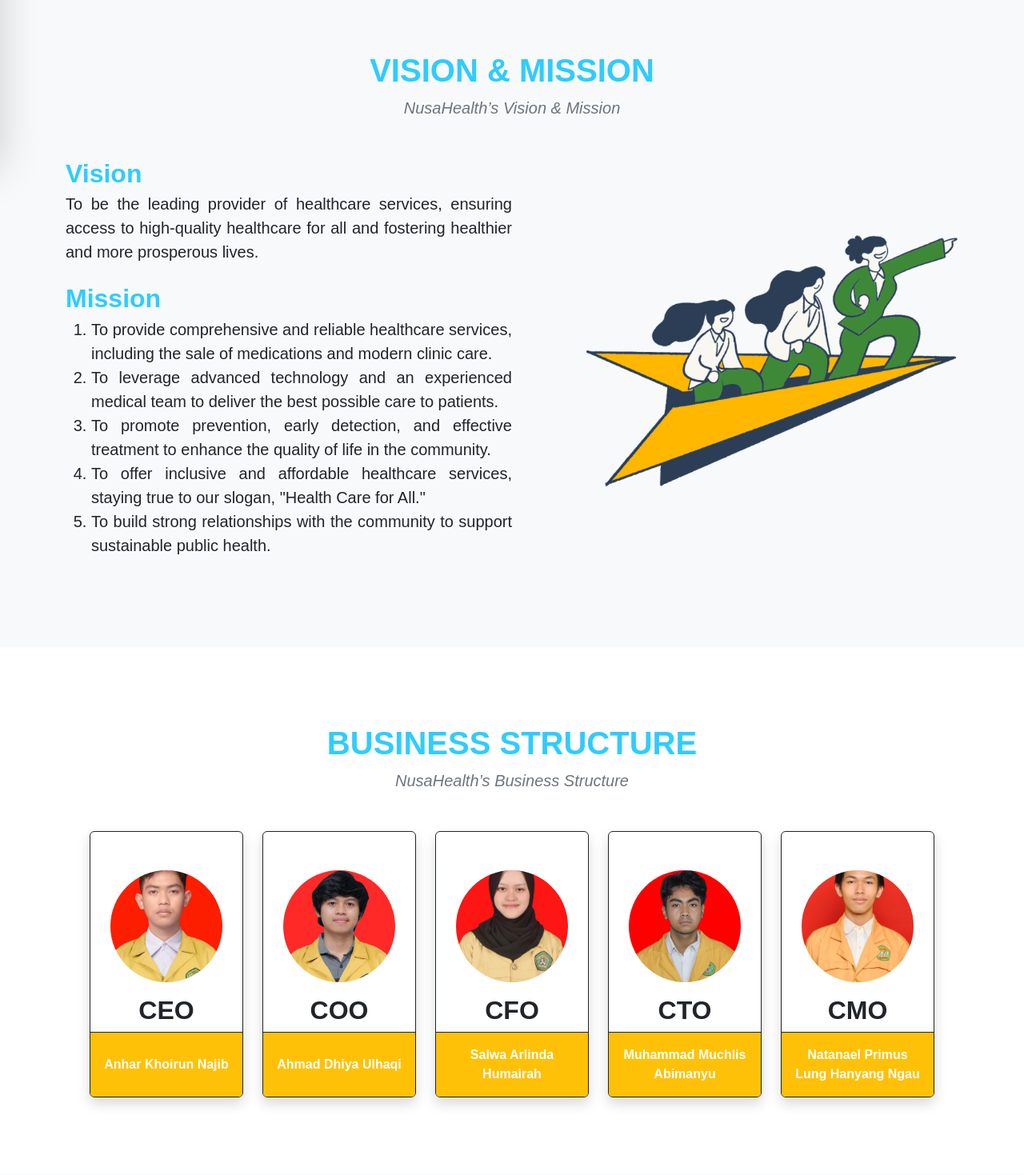
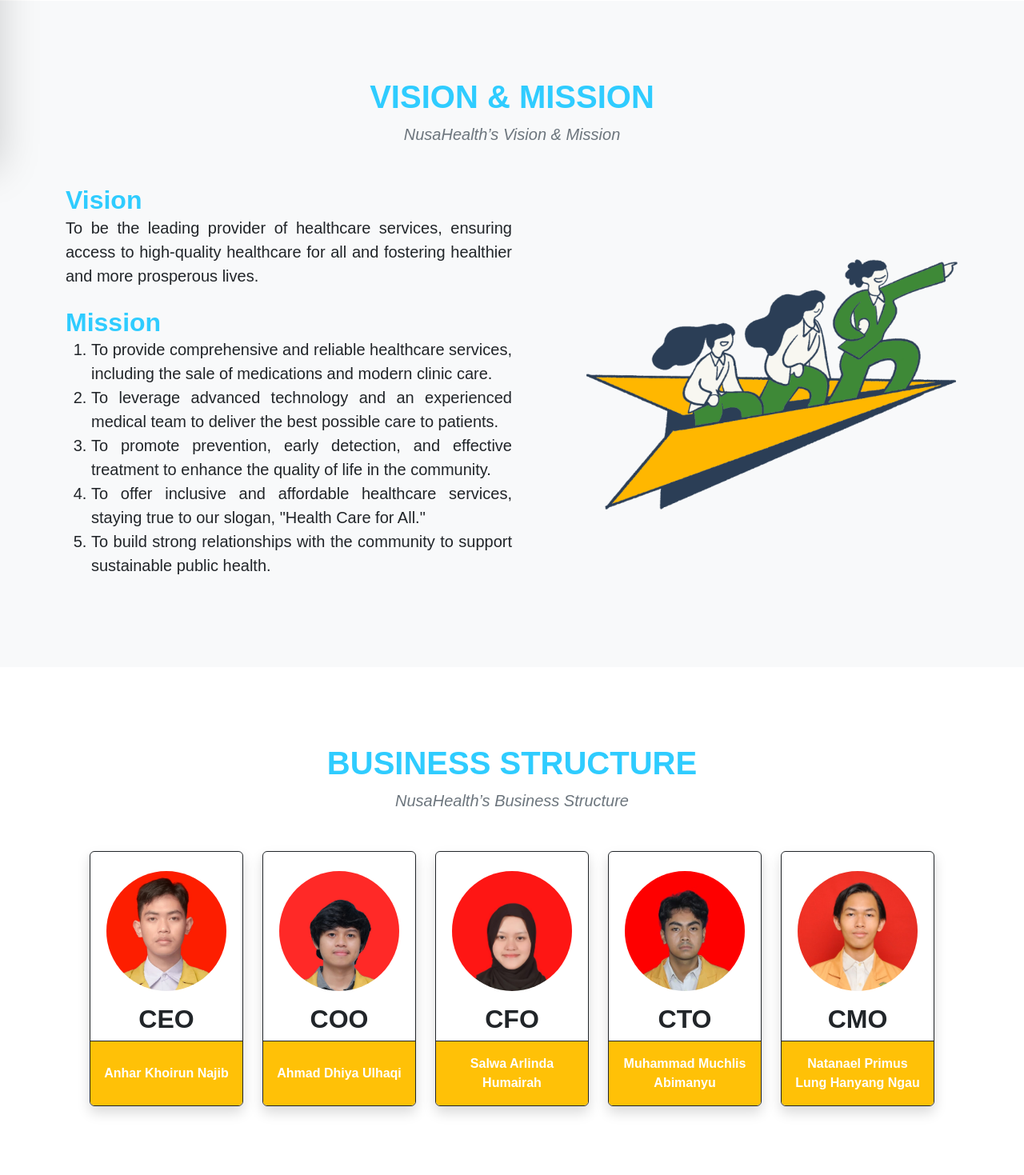
Before and after one commit to Anhar12/NusaHealth, a Django app: page /about in a window 1280 px wide. Shown: the part 605-2074 px from the top of the page at 80% size. Run offline with Django 5.2, Linux system fonts and the light colour scheme; data comes from the database, SQL or seed files in the repository; both versions use the stored data as it was after the commit; parts of the project's set-up code (start-up, migrations or seed data) failed here and were passed over; some libraries are stand-ins or nearby versions.

Commit message:
fix contact, about

```diff
--- a/NusaHealthCompany/NusaHealthApp/static/NusaHealthApp/css/custom.css
+++ b/NusaHealthCompany/NusaHealthApp/static/NusaHealthApp/css/custom.css
@@ -502,6 +502,15 @@
     scale: 1.025;
 }
 
+.pt-6 {
+    padding-top: 50px; /* Or any value you prefer */
+}
+
+.pt-7 {
+    padding-top: 7rem; /* Or any value you prefer */
+}
+
+
 @media only screen and (max-width: 768px) {
     #sidebar-mcu {
         position: fixed !important;
--- a/NusaHealthCompany/NusaHealthApp/templates/Dashboard/blogs-management.html
+++ b/NusaHealthCompany/NusaHealthApp/templates/Dashboard/blogs-management.html
@@ -37,12 +37,11 @@
                 <h4 class="fw-bold w-25">Latest Blogs</h4>
                 <div class="row d-flex w-75 justify-content-end flex-wrap">
                     {% for category_value, category_name in categories %}
-                    <a href="?category={{ category_value }}&q={{ query|default:'' }}"
-                       class="btn btn-outline-primary btn-sm col-md-2 me-2 mb-2 {% if category_value == selected_category %}active{% endif %}
+                    <a href="?category={{ category_value }}&q={{ query|default:'' }}" class="btn btn-outline-primary btn-sm col-md-2 me-2 mb-2 {% if category_value == selected_category %}active{% endif %}
                        {% if forloop.counter > 4 %}d-none category{% endif %}">
                         {{ category_name }}
                     </a>
-                {% endfor %}
+                    {% endfor %}
 
                     <button id="show-all-btn" class="btn btn-primary btn-sm col-md-2 mb-2">Show All</button>
                     <button id="show-less-btn" class="btn btn-secondary btn-sm col-md-2 mb-2 d-none">Show Less</button>
--- a/NusaHealthCompany/NusaHealthApp/templates/Home/about.html
+++ b/NusaHealthCompany/NusaHealthApp/templates/Home/about.html
@@ -7,16 +7,16 @@
 {% block content %}
 
 <!-- Philosophy start -->
-<section id="philosophy" class="pb-5 pt-4">
-    <div class="container d-flex flex-column flex-lg-row-reverse justify-content-between align-items-center py-5">
-        <div class="col-lg-6">
-            <h1 class="fw-bold mb-1 text-primary">PHILOSOPHY</span></h1>
-            <p class="lead mb-1 text-justify">
+<section id="philosophy" class="pb-5" style="padding-top: 5.2rem;">
+    <div class="container d-flex flex-column flex-lg-row-reverse justify-content-between align-items-center py-5" style="min-height: 400px;">
+        <div class="col-lg-6 d-flex flex-column justify-content-center align-items-start">
+            <h1 class="fw-bold mb-3 text-primary" style="font-size: 2.5rem;">PHILOSOPHY</h1>
+            <p class="lead mb-4 text-justify" style="font-size: 1.125rem;">
                 {{philosophy.philosophy_text}}
             </p>
         </div>
-        <div class="col-lg-5">
-            <img src="{{philosophy.philosophy_image.url}}" class="d-block mx-auto h-100 w-100 mb-2 rounded-1" alt="NusaHealth Philosophy" loading="lazy">
+        <div class="col-lg-5 d-flex justify-content-center align-items-center">
+            <img src="{{philosophy.philosophy_image.url}}" class="img-fluid mb-2 rounded-1" alt="NusaHealth Philosophy" loading="lazy" style="max-height: 300px; width: auto;">
         </div>
     </div>
 </section>
@@ -34,12 +34,12 @@
             </div>
             <div class="col-lg-6">
                 <div class="mb-4">
-                    <h2 class="fw-bold mb-1 text-primary">Vision</span></h1>
+                    <h2 class="fw-bold mb-0 text-primary">Vision</span></h1>
                     <p class="lead mb-1 text-justify">
                         {{ vision }}
                     </p>
                 </div>
-                <h2 class="fw-bold mb-1 text-primary">Mission</span></h1>
+                <h2 class="fw-bold mb-0 text-primary">Mission</span></h1>
                 <div class="lead mb-1 text-justify">
                     {{ mission|safe }}
                 </div>
@@ -57,8 +57,8 @@
         <p class="lead mb-5 text-secondary text-center"><i>NusaHealth’s Business Structure</i></p>
         <div class="d-flex flex-wrap justify-content-center gap-4">
             <div class="card border border-dark shadow" style="width: 12rem;">
-                <div class="d-flex justify-content-center pt-5 pb-3">
-                    <img src="{{business_structure.image_ceo.url}}" alt="" width="150rem" height="150rem" class="rounded-circle">
+                <div class="d-flex justify-content-center pt-4 pb-3">
+                    <img src="{{business_structure.image_ceo.url}}" alt="" style="width: 150px; height: 150px; object-fit: cover; object-position: top;" class="rounded-circle">
                 </div>
                 <h2 class="fw-bold text-center">
                     CEO
@@ -70,8 +70,8 @@
                 </div>
             </div>
             <div class="card border border-dark shadow" style="width: 12rem;">
-                <div class="d-flex justify-content-center pt-5 pb-3">
-                    <img src="{{business_structure.image_coo.url}}" alt="" width="150rem" height="150rem" class="rounded-circle">
+                <div class="d-flex justify-content-center pt-4 pb-3">
+                    <img src="{{business_structure.image_coo.url}}" alt="" style="width: 150px; height: 150px; object-fit: cover; object-position: top;" class="rounded-circle">
                 </div>
                 <h2 class="fw-bold text-center">
                     COO
@@ -83,8 +83,8 @@
                 </div>
             </div>
             <div class="card border border-dark shadow" style="width: 12rem;">
-                <div class="d-flex justify-content-center pt-5 pb-3">
-                    <img src="{{business_structure.image_cfo.url}}" alt="" width="150rem" height="150rem" class="rounded-circle">
+                <div class="d-flex justify-content-center pt-4 pb-3">
+                    <img src="{{business_structure.image_cfo.url}}" alt="" style="width: 150px; height: 150px; object-fit: cover; object-position: top;" class="rounded-circle">
                 </div>
                 <h2 class="fw-bold text-center">
                     CFO
@@ -96,8 +96,8 @@
                 </div>
             </div>
             <div class="card border border-dark shadow" style="width: 12rem;">
-                <div class="d-flex justify-content-center pt-5 pb-3">
-                    <img src="{{business_structure.image_cto.url}}" alt="" width="150rem" height="150rem" class="rounded-circle">
+                <div class="d-flex justify-content-center pt-4 pb-3">
+                    <img src="{{business_structure.image_cto.url}}" alt="" style="width: 150px; height: 150px; object-fit: cover; object-position: top;" class="rounded-circle">
                 </div>
                 <h2 class="fw-bold text-center">
                     CTO
@@ -109,8 +109,8 @@
                 </div>
             </div>
             <div class="card border border-dark shadow" style="width: 12rem;">
-                <div class="d-flex justify-content-center pt-5 pb-3">
-                    <img src="{{business_structure.image_cmo.url}}" alt="" width="150rem" height="150rem" class="rounded-circle">
+                <div class="d-flex justify-content-center pt-4 pb-3">
+                    <img src="{{business_structure.image_cmo.url}}" alt="" style="width: 150px; height: 150px; object-fit: cover; object-position: top;" class="rounded-circle">
                 </div>
                 <h2 class="fw-bold text-center">
                     CMO
@@ -124,7 +124,7 @@
         </div>
     </div>
 </section>
-<!-- Business Structure End -->
+
 
 <!-- WhyChooseUs start -->
 <section id="solutions" class="py-5 bg-light">
--- a/NusaHealthCompany/NusaHealthApp/templates/Home/blogs.html
+++ b/NusaHealthCompany/NusaHealthApp/templates/Home/blogs.html
@@ -60,7 +60,8 @@
         <!-- SEARCH -->
         <div class="d-flex flex-column gap-2 align-items-center w-100">
             <form method="GET" class="row container w-100 justify-content-between" autocomplete="off">
-                <input class="form-control" style="width: 95%;" type="search" name="q" placeholder="Search blogs" value="{{ query|default:'' }}" aria-label="Search">
+                <input class="form-control" style="width: 95%;" type="search" name="q" placeholder="Search blogs"
+                    value="{{ query|default:'' }}" aria-label="Search">
                 <button class="btn btn-outline-primary px-2" style="width: 4%;" type="submit">
                     <i class="fas fa-search"></i>
                 </button>
@@ -80,8 +81,7 @@
 
 
                         <button id="show-all-btn" class="btn btn-primary btn-sm col-md-2 mb-2">Show All</button>
-                        <button id="show-less-btn" class="btn btn-secondary btn-sm col-md-2 mb-2 d-none">Show
-                            Less</button>
+                        <button id="show-less-btn" class="btn btn-secondary btn-sm col-md-2 mb-2 d-none">Show Less</button>
                     </div>
                 </div>
             </div>
```
Also changed, not shown: NusaHealthCompany/NusaHealthApp/templates/Home/contact.html (+22 -22 lines), NusaHealthCompany/db.sqlite3.
